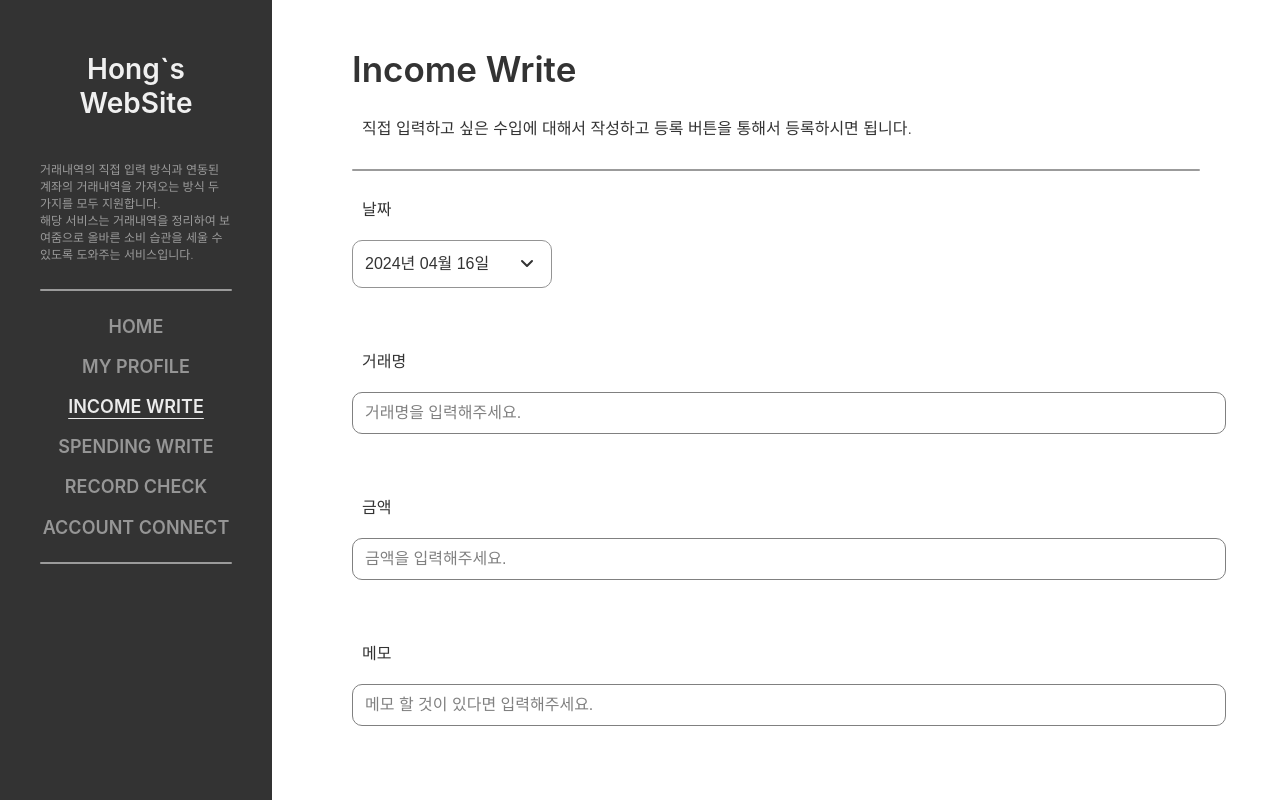
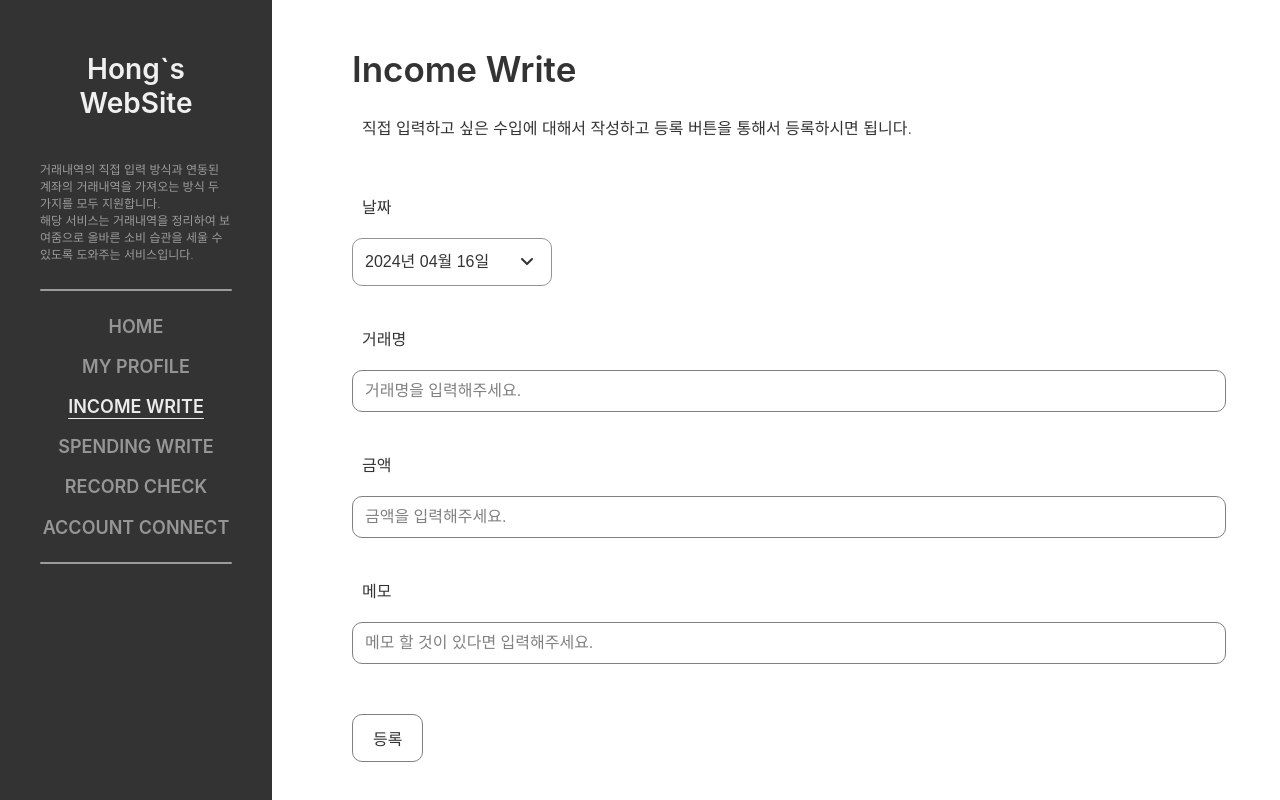
Before and after one commit to lkl4502/account_book_project, a React (Create React App) app in the folder frontend/: page /incomeWrite in a window 1280 px wide. Built offline with nearby package versions, Linux system fonts and the light colour scheme.

Commit message:
CustomButton 구현 및 IncomeWrite Page 기초 완성

```diff
--- /dev/null
+++ b/frontend/src/components/CustomButton.jsx
@@ -0,0 +1,20 @@
+import React from "react";
+import styled from "styled-components";
+
+const Button = styled.button`
+  padding: 11px 20px;
+  font-size: 16px;
+  font-weight: 400;
+  color: #333;
+  border: 1px solid gray;
+  border-radius: 10px;
+  width: fit-content;
+  margin: 50px 0;
+  background-color: white;
+`;
+
+function CustomButton({ children }) {
+  return <Button>{children}</Button>;
+}
+
+export default CustomButton;
--- a/frontend/src/pages/IncomeWrite.jsx
+++ b/frontend/src/pages/IncomeWrite.jsx
@@ -4,6 +4,7 @@
 import CustomCalendar from "../components/CustomCalendar";
 import "../App.css";
 import InputBox from "../components/InputBox";
+import CustomButton from "../components/CustomButton";
 
 function IncomeWrite() {
   const [date, setDate] = useState(new Date());
@@ -43,7 +44,7 @@
       </Text>
       <CustomCalendar value={date} onChange={setDate} />
 
-      <Text border={false} margin={"50px 0px 10px 0px"}>
+      <Text border={false} margin={"30px 0px 10px 0px"}>
         거래명
       </Text>
 
@@ -54,7 +55,7 @@
         placeholder={"거래명을 입력해주세요."}
       />
 
-      <Text border={false} margin={"50px 0px 10px 0px"}>
+      <Text border={false} margin={"30px 0px 10px 0px"}>
         금액
       </Text>
 
@@ -68,7 +69,7 @@
         step={10}
       />
 
-      <Text border={false} margin={"50px 0px 10px 0px"}>
+      <Text border={false} margin={"30px 0px 10px 0px"}>
         메모
       </Text>
 
@@ -78,6 +79,8 @@
         setValue={setMemo}
         placeholder={"메모 할 것이 있다면 입력해주세요."}
       />
+
+      <CustomButton>등록</CustomButton>
     </>
   );
 }
```
